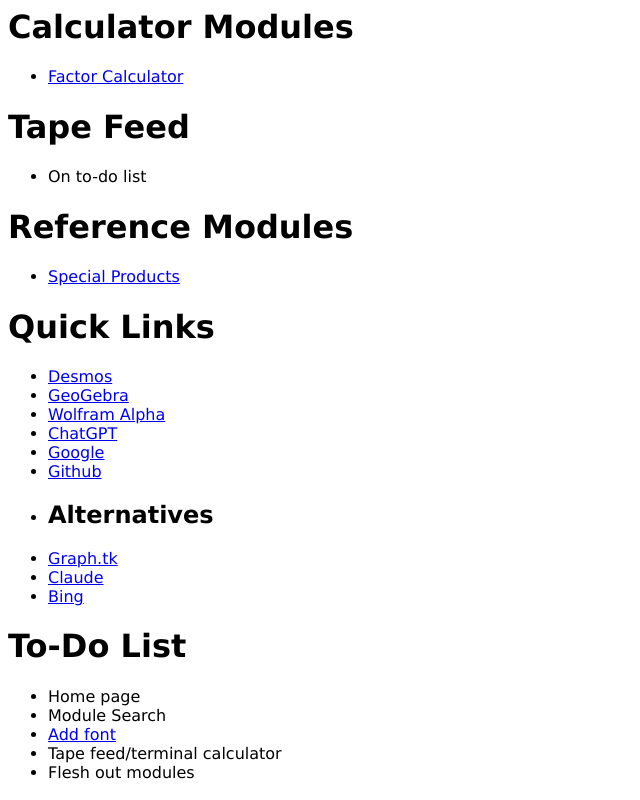
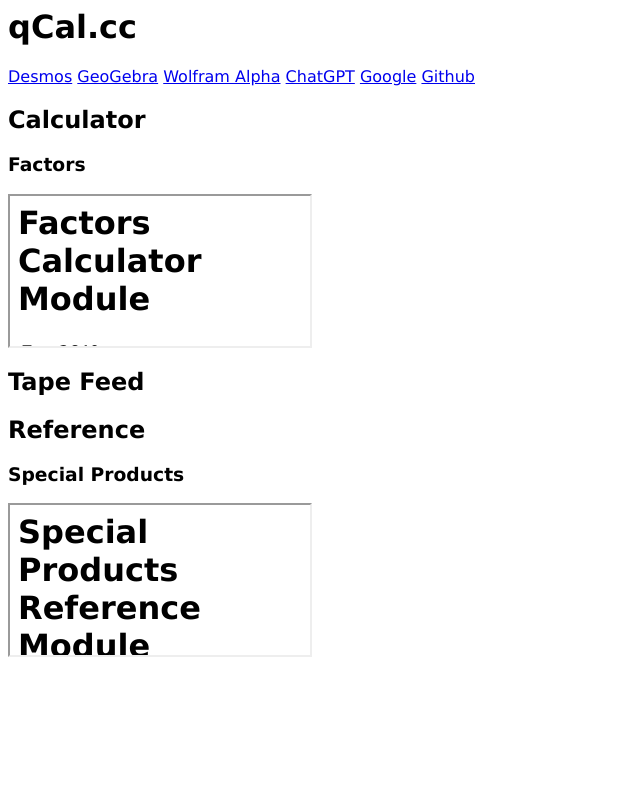
Before and after one commit to luninoid/qcalcc, a plain HTML site: page index.html in a window 1280 px wide. Shown: the whole page, without its empty margins (0-640 px from the left). Drawn offline with Linux system fonts and the light colour scheme.

Commit message:
Update index.html
Changed to cleaned up index file.

```diff
--- a/index.html
+++ b/index.html
@@ -20,41 +20,39 @@
 				border-bottom-width: 2px;
 				border-bottom-color: red;
 			}
+			nav ul {
+			}
+			nav ul li{
+			}
 		</style>
 	</head>
 	<body>
-		<h1>Calculator Modules</h1>
-		<ul>
-			<li><a href="calc/factors.html">Factor Calculator</a></li>
-		</ul>
-		<h1>Tape Feed</h1>
-		<ul>
-			<li>On to-do list</li>
-		</ul>
-		<h1>Reference Modules</h1>
-		<ul>
-			<li><a href="ref/specialProds.html">Special Products</a></li>
-		</ul>
-		<h1>Quick Links</h1>
-		<ul>
-			<li><a href="https://www.desmos.com/calculator">Desmos</a></li>
-			<li><a href="https://www.geogebra.org/geometry">GeoGebra</a></li>
-			<li><a href="https://www.wolframalpha.com/">Wolfram Alpha</a></li>
-			<li><a href="https://chat.openai.com/">ChatGPT</a></li>
-			<li><a href="https://www.google.com/">Google</a></li>
-			<li><a href="https://github.com/luninoid/qcalcc/">Github</a></li>
-			<li><h2>Alternatives</h2></li>
-			<li><a href="https://graph.tk/">Graph.tk</a></li>
-			<li><a href="https://claude.ai/">Claude</a></li>
-			<li><a href="https://www.bing.com/">Bing</a></li>
-		</ul>
-		<h1>To-Do List</h1>
-		<ul>
-			<li>Home page</li>
-			<li>Module Search</li>
-			<li><a href="https://fonts.google.com/specimen/Dongle">Add font</a></li>
-			<li>Tape feed/terminal calculator</li>
-			<li>Flesh out modules</li>
-		</ul>
+		<header>
+			<h1>qCal.cc</h1>
+			<nav>
+				<a href="https://www.desmos.com/calculator" title="Desmos" target="_blank">Desmos</a>
+				<a href="https://www.geogebra.org/geometry" title="GeoGebra" target="_blank">GeoGebra</a>
+				<a href="https://www.wolframalpha.com/" title="Wolfram Alpha" target="_blank">Wolfram Alpha</a>
+				<a href="https://chat.openai.com/" title="ChatGPT" target="_blank">ChatGPT</a>
+				<a href="https://www.google.com/" title="Google" target="_blank">Google</a>
+				<a href="https://github.com/luninoid/qcalcc/" title="Github" target="_blank">Github</a>
+			</nav>
+		</header>
+
+		<main>
+			<section class="module">
+				<h2>Calculator</h2>
+				<h3>Factors</h3>
+				<iframe src="calc/factors.html"></iframe>
+			</section>
+			<section class="module">
+				<h2>Tape Feed</h2>
+			</section>
+			<section class="module">
+				<h2>Reference</h2>
+				<h3>Special Products</h3>
+				<iframe src="ref/specialProds.html"></iframe>
+			</section>
+		</main>
 	</body>
 </html>
```
